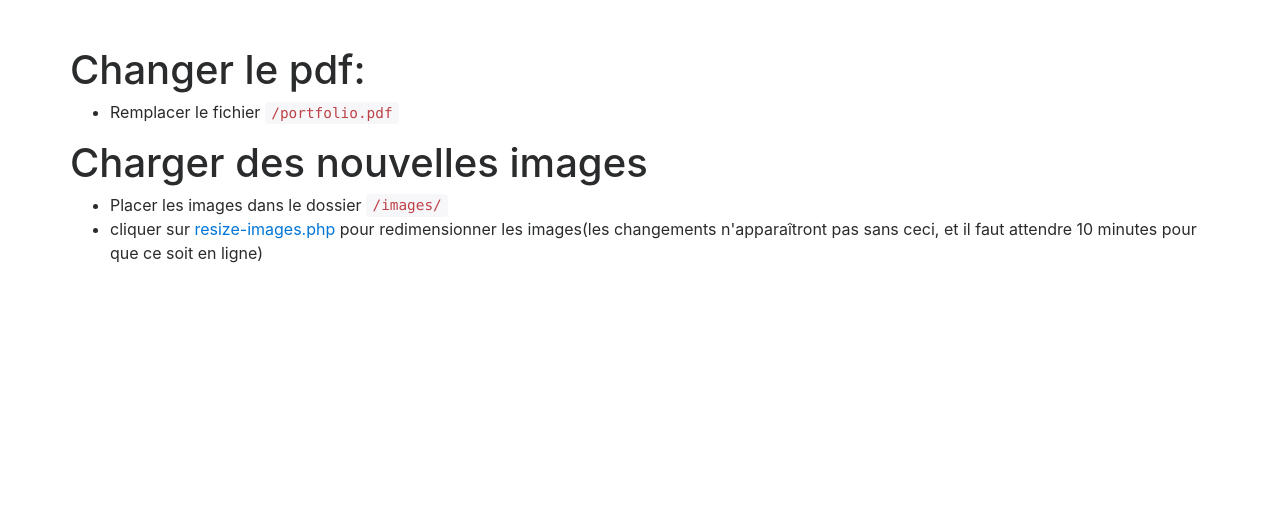
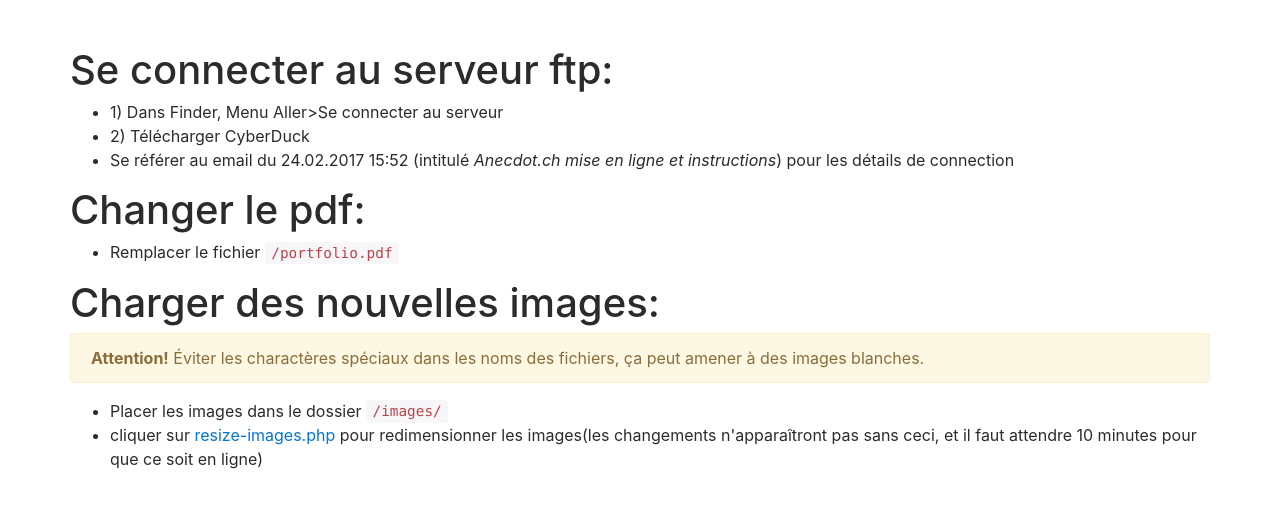
Before and after one commit to walidvb/ykra, a PHP site: page /instructions.html in a window 1280 px wide. Shown: the top 508 px of the page. Run offline with PHP 8.4, Linux system fonts and the light colour scheme.

```diff
--- a/instructions.html
+++ b/instructions.html
@@ -14,6 +14,12 @@
     <div class='container'>
       <div class='row'>
         <div class='col-xs-12'>
+          <h1>Se connecter au serveur ftp:</h1>
+          <ul>
+            <li>1) Dans Finder, Menu Aller>Se connecter au serveur</li>
+            <li>2) Télécharger CyberDuck</li>
+            <li>Se référer au email du 24.02.2017 15:52 (intitulé <em>Anecdot.ch mise en ligne et instructions</em>) pour les détails de connection</li>
+          </ul>
           <h1>
             Changer le pdf:
           </h1>
@@ -24,8 +30,11 @@
             </li>
           </ul>
           <h1>
-            Charger des nouvelles images
+            Charger des nouvelles images:
           </h1>
+          <div class="alert alert-warning" role="alert">
+            <strong>Attention!</strong> Éviter les charactères spéciaux dans les noms des fichiers, ça peut amener à des images blanches.
+          </div>
           <ul>
             <li>
               Placer les images dans le dossier
--- a/resize-images.php
+++ b/resize-images.php
@@ -1,4 +1,4 @@
 <?php
-  $result = shell_exec('./resize.sh > /dev/null & echo $!');
+  $result = shell_exec('./resize.sh > log.txt & echo $!');
   header("Location: ./instructions.html");
 ?>
```
Also changed, not shown: 1 other file.
